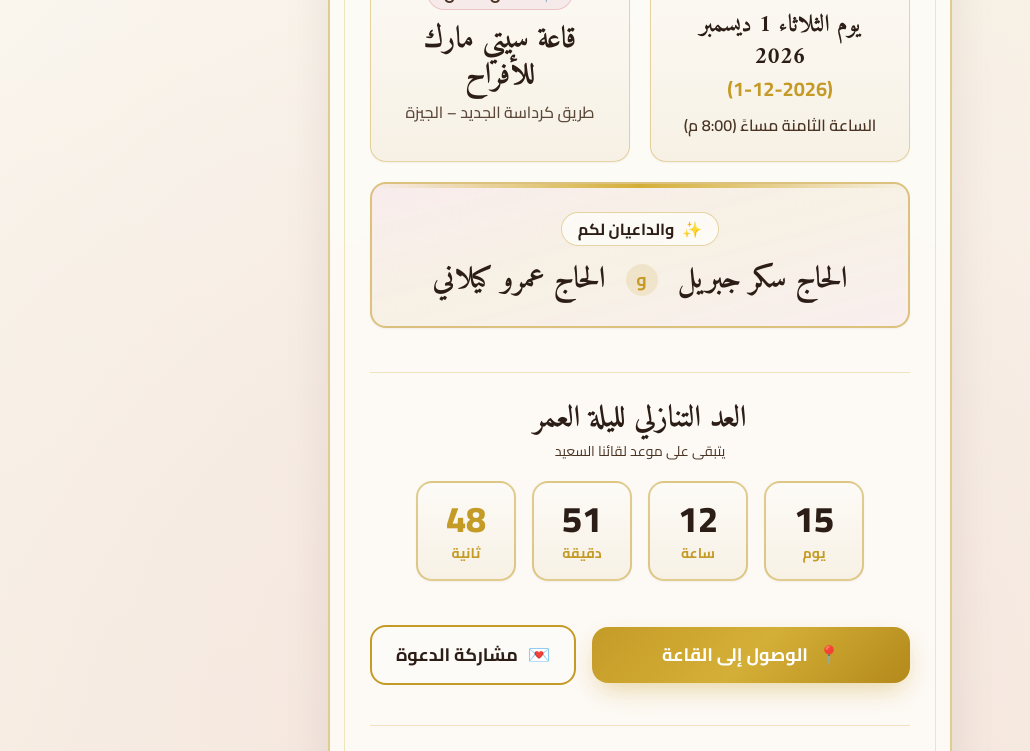
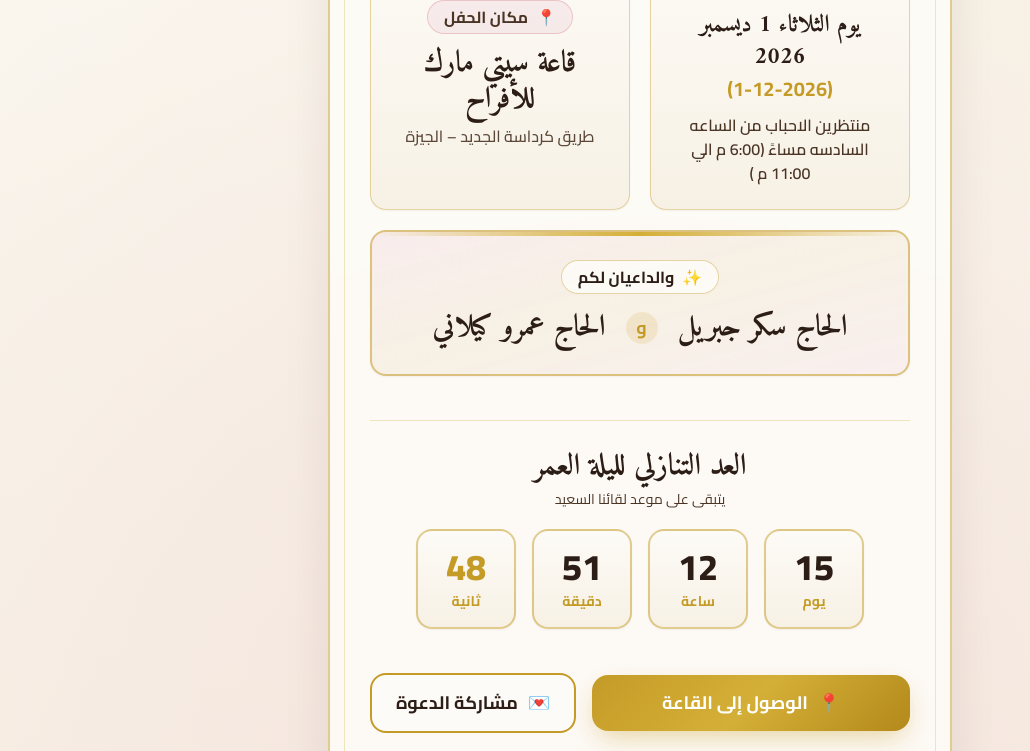
Before and after one commit to Altmsah011/yosry, a plain HTML site: page index.html in a window 1280 px wide. Shown: the part 1100-1851 px from the top of the page, without its empty margins (0-1030 px from the left). Drawn offline with nearby package versions, Linux system fonts and the light colour scheme.

Commit message:
Update index.html

```diff
--- a/index.html
+++ b/index.html
@@ -280,7 +280,7 @@
             <span class="block text-lg sm:text-xl text-goldPrimary font-cairo font-bold mt-0.5" dir="ltr">(1-12-2026)</span>
           </h2>
           <p class="text-brownMedium font-semibold text-sm sm:text-base mt-1">
-            الساعة الثامنة مساءً (8:00 م)
+            منتظرين الاحباب من الساعه السادسه مساءً (6:00 م الي 11:00 م )
           </p>
         </article>
 
```
